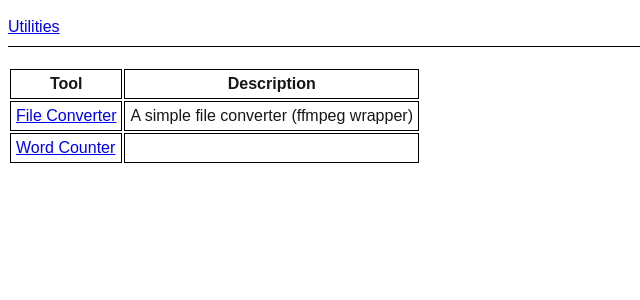
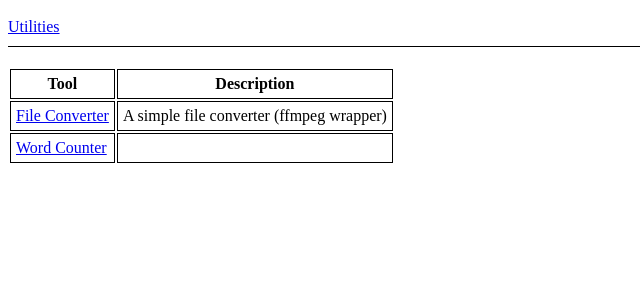
Before and after one commit to zachicecreamcohn/utilities, a Next.js app: page / in a window 1280 px wide. Shown: the top 300 px of the page, without its empty margins (0-640 px from the left). Built offline with nearby package versions, Linux system fonts and the light colour scheme.

Commit message:
removed boilerplate css

```diff
--- a/src/app/globals.css
+++ b/src/app/globals.css
@@ -3,24 +3,6 @@
 /*@tailwind components;*/
 /*@tailwind utilities;*/
 
-:root {
-  --background: #ffffff;
-  --foreground: #171717;
-}
-
-@media (prefers-color-scheme: dark) {
-  :root {
-    --background: #0a0a0a;
-    --foreground: #ededed;
-  }
-}
-
-body {
-  color: var(--foreground);
-  background: var(--background);
-  font-family: Arial, Helvetica, sans-serif;
-}
-
 a {
  text-decoration: underline;
   }
```
